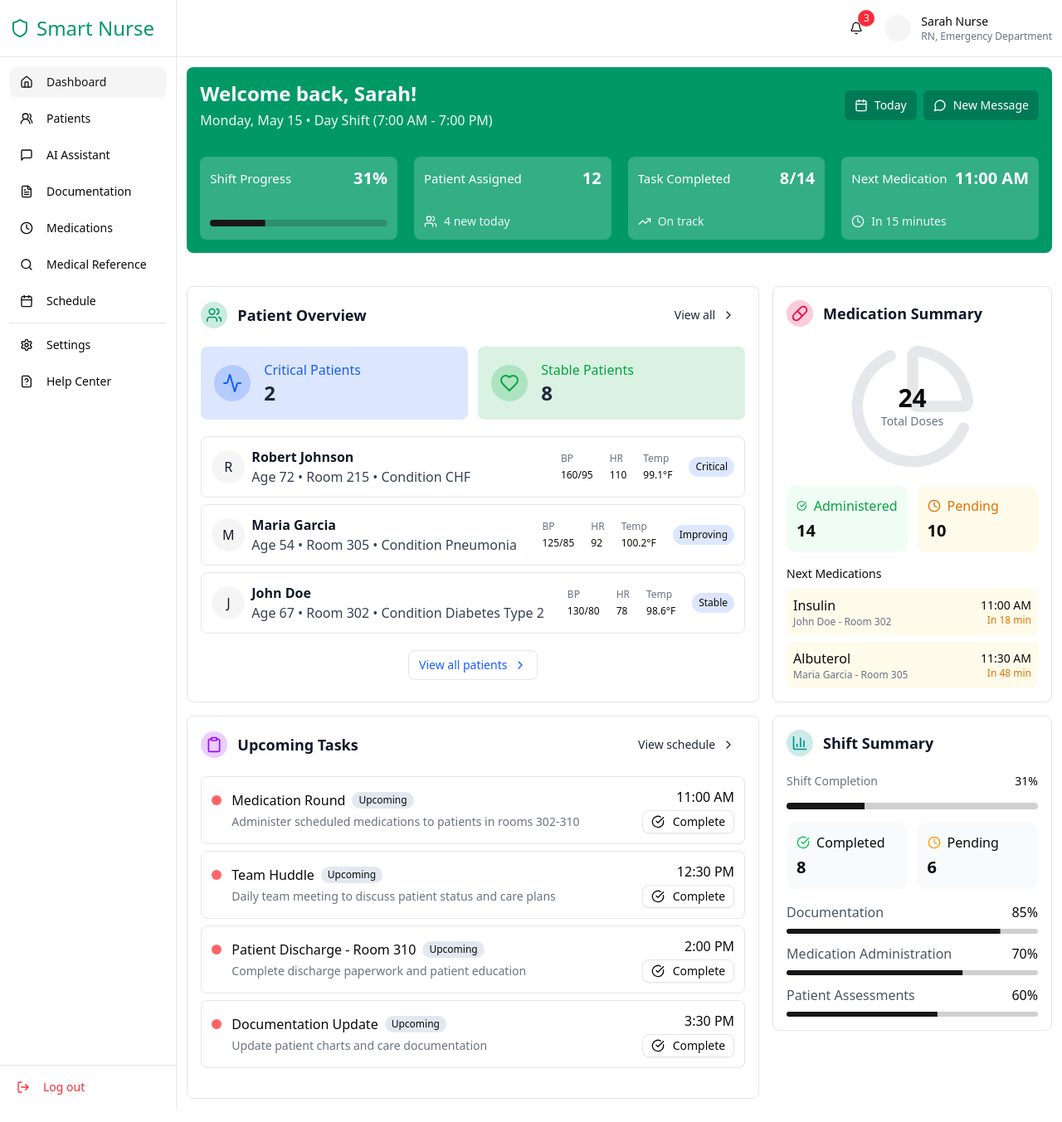
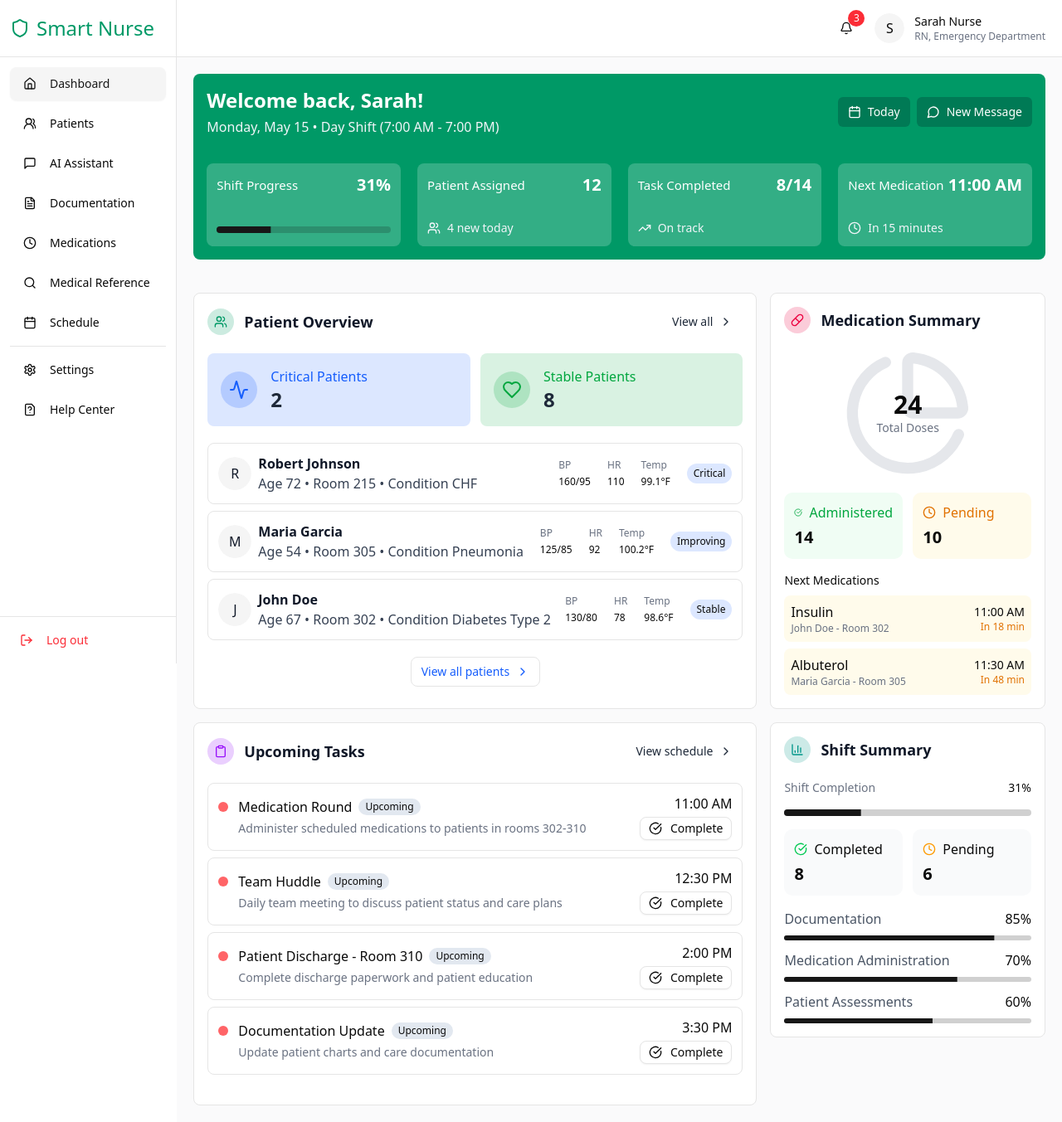
Before and after one commit to kazisolah114/smart-nurse, a Next.js app: page /dashboard in a window 1280 px wide. Shown: the whole page at 83% size. Built offline with nearby package versions, Linux system fonts and the light colour scheme.

Commit message:
Optimized sidebar and header stickyness and modified other ui codes

```diff
--- a/src/app/dashboard/layout.js
+++ b/src/app/dashboard/layout.js
@@ -4,11 +4,11 @@ import Sidebar from '@/dashboard/Sidebar/Sidebar';
 
 const DashboardLayout = ({ children }) => {
     return (
-        <main className='grid grid-cols-12 h-screen'>
+        <main className='grid grid-cols-12 min-h-screen'>
             <Sidebar />
             <div className='col-span-10'>
                 <Header />
-                <div className='p-3'>
+                <div className='p-5 bg-gray-200/20'>
                     {children}
                 </div>
             </div>
--- a/src/dashboard/DashboardPage/DashboardPage.jsx
+++ b/src/dashboard/DashboardPage/DashboardPage.jsx
@@ -134,9 +134,9 @@ const DashboardPage = () => {
             </section>
             <section className="grid grid-cols-1 md:grid-cols-12 gap-4 mt-10">
                 {/* Patient Overview */}
-                <div className="border p-4 col-span-12 md:col-span-8 rounded-md">
+                <div className="bg-white border p-4 col-span-12 md:col-span-8 rounded-md">
                     <div className='flex items-center justify-between'>
-                        <h3 className='flex items-center gap-3 text-lg text-gray-900 font-semibold'><span className='bg-emerald-600/20 text-emerald-600 rounded-full w-8 h-8 flex items-center justify-center'><Users className='w-5 h-5' /></span> Patient Overview</h3>
+                        <h3 className='flex items-center gap-3 text-lg text-gray-900 font-semibold'><span className='bg-emerald-600/20 text-emerald-600 rounded-full w-8 h-8 flex items-center justify-center'><Users className='w-4 h-4' /></span> Patient Overview</h3>
                         <Button variant={"ghost"} className={"cursor-pointer text-gray-800 flex items-center gap-2"}>View all <ChevronRight className='w-5 h-5' /></Button>
                     </div>
                     <div className='mt-5 grid grid-cols-2 gap-3'>
@@ -197,9 +197,9 @@ const DashboardPage = () => {
                     </div>
                 </div>
                 {/* Medication summary */}
-                <div className="border p-4 col-span-12 md:col-span-4 rounded-md">
+                <div className="bg-white border p-4 col-span-12 md:col-span-4 rounded-md">
                     <div className=''>
-                        <h3 className='flex items-center gap-3 text-lg text-gray-900 font-semibold'><span className='bg-rose-600/20 text-rose-600 rounded-full w-8 h-8 flex items-center justify-center'><Pill className='w-5 h-5' /></span> Medication Summary</h3>
+                        <h3 className='flex items-center gap-3 text-lg text-gray-900 font-semibold'><span className='bg-rose-600/20 text-rose-600 rounded-full w-8 h-8 flex items-center justify-center'><Pill className='w-4 h-4' /></span> Medication Summary</h3>
                     </div>
                     <div className="pt-4">
                         <div className="flex justify-center mb-4">
@@ -251,9 +251,9 @@ const DashboardPage = () => {
                     </div>
                 </div>
                 {/* Upcoming Tasks */}
-                <div className="border p-4 col-span-12 md:col-span-8 rounded-md">
+                <div className="bg-white border p-4 col-span-12 md:col-span-8 rounded-md">
                     <div className='flex items-center justify-between'>
-                        <h3 className='flex items-center gap-3 text-lg text-gray-900 font-semibold'><span className='bg-purple-600/20 text-purple-600 rounded-full w-8 h-8 flex items-center justify-center'><Clipboard className='w-5 h-5' /></span> Upcoming Tasks</h3>
+                        <h3 className='flex items-center gap-3 text-lg text-gray-900 font-semibold'><span className='bg-purple-600/20 text-purple-600 rounded-full w-8 h-8 flex items-center justify-center'><Clipboard className='w-4 h-4' /></span> Upcoming Tasks</h3>
                         <Button variant={"ghost"} className={"cursor-pointer text-gray-800 flex items-center gap-2"}>View schedule <ChevronRight className='w-5 h-5' /></Button>
                     </div>
                     <div className="mt-5">
@@ -287,9 +287,9 @@ const DashboardPage = () => {
                     </div>
                 </div>
                 {/* Shift summary */}
-                <div className="border p-4 col-span-12 md:col-span-4 rounded-md max-h-max">
+                <div className="bg-white border p-4 col-span-12 md:col-span-4 rounded-md max-h-max">
                     <div className="">
-                        <h3 className='flex items-center gap-3 text-lg text-gray-900 font-semibold'><span className='bg-teal-600/20 text-teal-600 rounded-full w-8 h-8 flex items-center justify-center'><BarChart3 className='w-5 h-5' /></span> Shift Summary</h3>
+                        <h3 className='flex items-center gap-3 text-lg text-gray-900 font-semibold'><span className='bg-teal-600/20 text-teal-600 rounded-full w-8 h-8 flex items-center justify-center'><BarChart3 className='w-4 h-4' /></span> Shift Summary</h3>
                     </div>
                     <div className="mt-5">
                         <div className="space-y-4">
--- a/src/dashboard/Header/Header.jsx
+++ b/src/dashboard/Header/Header.jsx
@@ -7,7 +7,7 @@ import { Bell } from 'lucide-react';
 const Header = () => {
     const [notifications, setNotifications] = useState(3)
     return (
-        <header className='flex px-3 py-4 border-b'>
+        <header className='flex px-5 py-4 border-b h-max sticky top-0 bg-white z-10'>
             <div className="ml-auto flex items-center gap-4">
                 <Button size="icon" variant="ghost" className="relative cursor-pointer" onClick={() => setNotifications(0)}>
                     <Bell className="h-5 w-5" />
@@ -18,9 +18,9 @@ const Header = () => {
                     )}
                 </Button>
                 <div className="flex items-center gap-3">
-                    <Avatar>
+                    <Avatar className={"w-9 h-9"}>
                         <AvatarImage src="" alt="User" />
-                        <AvatarFallback size="1px"></AvatarFallback>
+                        <AvatarFallback>S</AvatarFallback>
                     </Avatar>
                     <div className="hidden lg:block">
                         <p className="text-sm font-medium">Sarah Nurse</p>
--- a/src/dashboard/Sidebar/Sidebar.jsx
+++ b/src/dashboard/Sidebar/Sidebar.jsx
@@ -19,7 +19,7 @@ const Sidebar = () => {
         { name: "Help Center", href: "/dashboard/help", icon: FileQuestion },
     ]
     return (
-        <aside className='col-span-2 flex flex-col border-r'>
+        <aside className='col-span-2 flex flex-col border-r h-screen sticky top-0'>
             <div className='border-b py-[18px]'>
                 <h2 className='text-emerald-600 font-medium text-2xl flex items-center gap-2 px-3'><Shield className='h-6 w-6' /> Smart Nurse</h2>
             </div>
@@ -31,7 +31,7 @@ const Sidebar = () => {
                         return (
                             <li key={index} className=''>
                                 <Link href={nav.href} className='cursor-pointer'>
-                                    <Button variant={isActive ? "secondary" : "ghost"} className={"w-full justify-start cursor-pointer"}>
+                                    <Button variant={isActive ? "secondary" : "ghost"} size={"lg"} className={"w-full justify-start cursor-pointer"}>
                                         <Icon className='w-5 h-5 mr-2' />
                                         {nav.name}
                                     </Button>
@@ -47,7 +47,7 @@ const Sidebar = () => {
                         return (
                             <li key={index} className=''>
                                 <Link href={nav.href} className='cursor-pointer'>
-                                    <Button variant={isActive ? "secondary" : "ghost"} className={"w-full justify-start cursor-pointer"}>
+                                    <Button variant={isActive ? "secondary" : "ghost"} size={"lg"} className={"w-full justify-start cursor-pointer"}>
                                         <Icon className='w-5 h-5 mr-2' />
                                         {nav.name}
                                     </Button>
@@ -58,7 +58,7 @@ const Sidebar = () => {
                 </ul>
             </nav>
             <div className='mt-auto border-t p-2'>
-                <Button variant="ghost" className="w-full justify-start cursor-pointer hover:bg-red-50 text-red-500 hover:text-red-700"><LogOut className='w-5 h-5 mr-2' /> Log out</Button>
+                <Button variant="ghost" size={"lg"} className="w-full justify-start cursor-pointer hover:bg-red-50 text-red-500 hover:text-red-700"><LogOut className='w-5 h-5 mr-2' /> Log out</Button>
             </div>
         </aside>
     );
```
